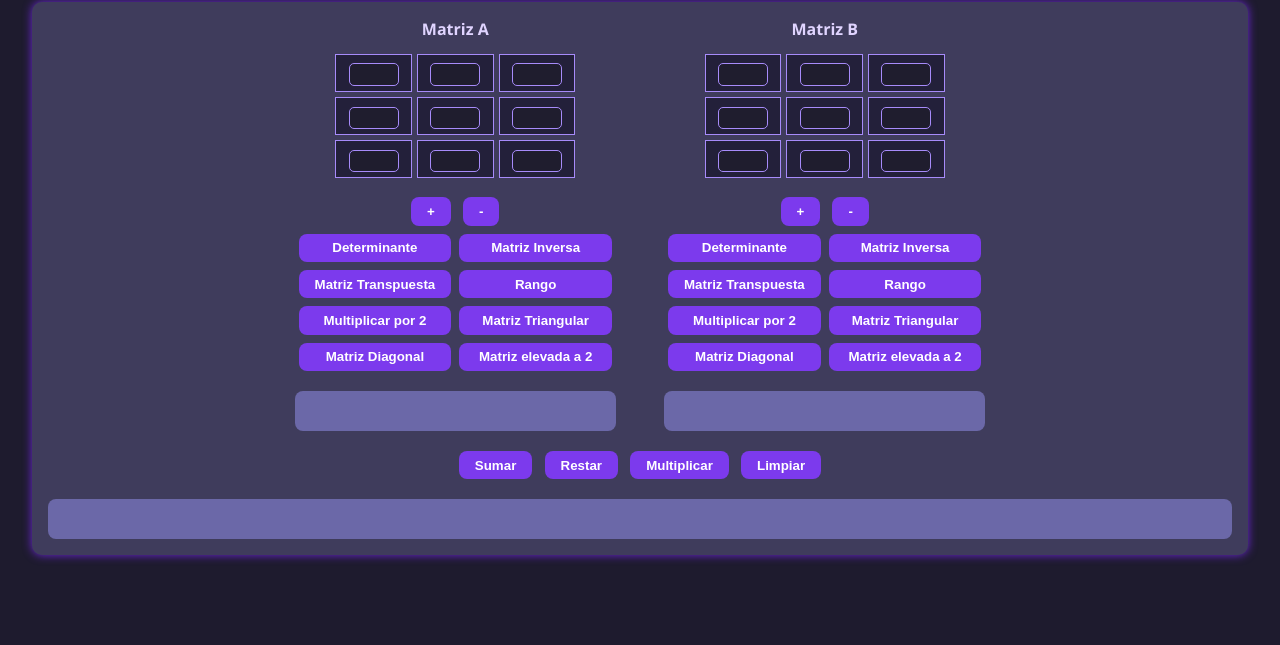
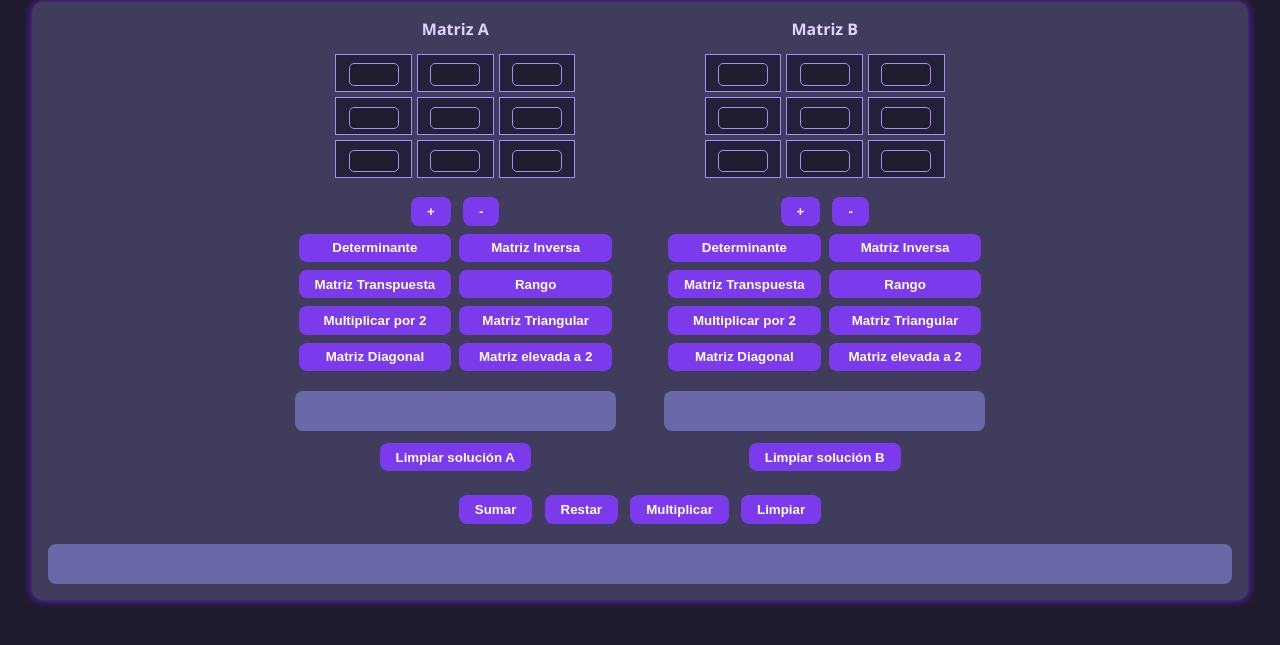
Before and after one commit to chel-18/calculadora-matrices, a plain HTML site: page index.html in a window 1280 px wide. Shown: the part 143-788 px from the top of the page. Drawn offline with Linux system fonts and the light colour scheme.

Commit message:
Add files via upload

```diff
--- a/index.html
+++ b/index.html
@@ -37,6 +37,9 @@
           </div>
           <!-- Resultado debajo de la matriz A -->
           <div id="resultA" class="result" style="margin-top:1em;"></div>
+          <div style="text-align:center; margin-top:0.5em;">
+            <button class="btn" onclick="document.getElementById('resultA').innerHTML = ''">Limpiar solución A</button>
+          </div>
         </div><div>
       <div style="text-align:center; font-weight:bold; margin-bottom:0.5em;">Matriz B</div>
       <div id="matrixB"></div>
@@ -58,6 +61,9 @@
       </div>
       <!-- Resultado debajo de la matriz B -->
       <div id="resultB" class="result" style="margin-top:1em;"></div>
+      <div style="text-align:center; margin-top:0.5em;">
+        <button class="btn" onclick="document.getElementById('resultB').innerHTML = ''">Limpiar solución B</button>
+      </div>
     </div>
   </div>
 
@@ -106,6 +112,9 @@
         <button class="btn" onclick="detLeibniz()">Leibniz</button>
       </div>
       <div class="result" id="det-result"></div>
+      <div style="text-align:center; margin-top:0.5em;">
+        <button class="btn" onclick="document.getElementById('det-result').innerHTML = ''">Limpiar solución determinante</button>
+      </div>
     </div>
   </div>  <!-- Script -->  <script src="calculadora.js"></script></body>
 </html>
```
